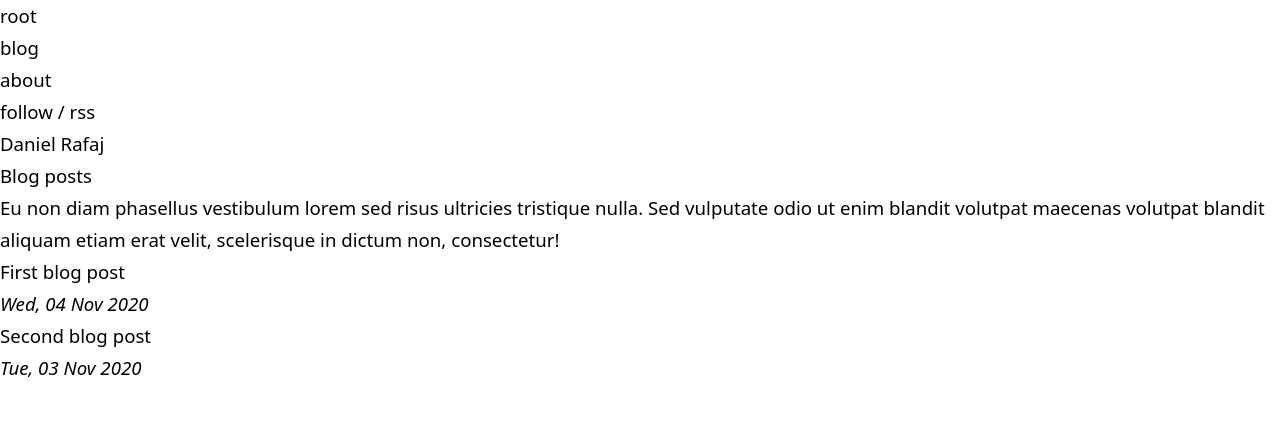
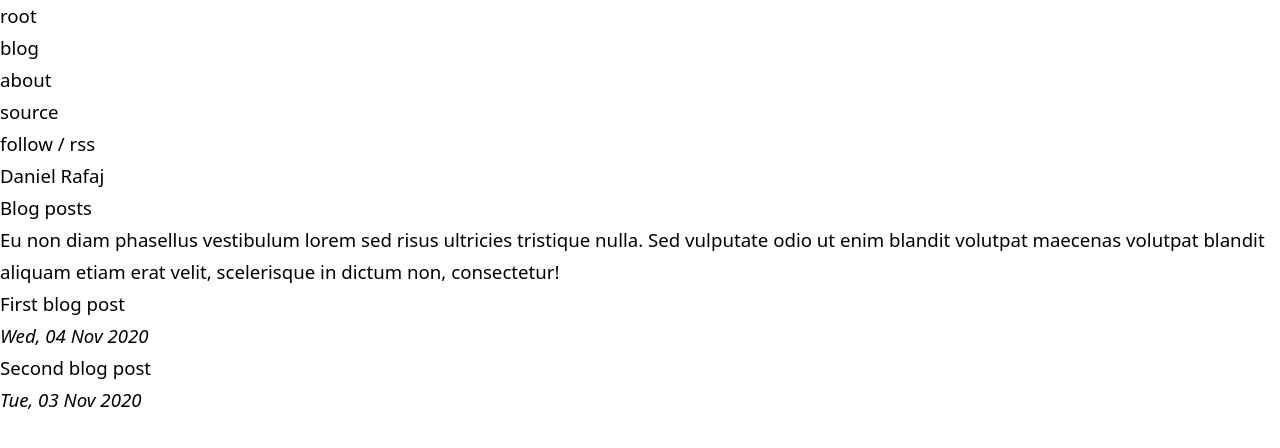
Before and after one commit to danielstaleiny/rafaj.dev, an Eleventy site: page src/index.njk in a window 1280 px wide. Built offline with nearby package versions, Linux system fonts and the light colour scheme; Eleventy itself is replaced by a stand-in of ours; files that its build step writes are made by us from their sources.

Commit message:
add repo link to header

```diff
--- a/src/_includes/partials/header.njk
+++ b/src/_includes/partials/header.njk
@@ -6,6 +6,7 @@
         <li><a {% if page.url == '/a/' %}class="btn btn-active" aria-current="page"{% else %}class="btn"{% endif %} href="/a">about</a></li>
         <!-- <li><a {% if page.url == '/c/' %}class="btn btn-active" aria-current="page"{% else %}class="btn"{% endif %} href="/c">curation</a></li>
              <li><a {% if page.url == '/p/' %}class="btn btn-active" aria-current="page"{% else %}class="btn"{% endif %} href="/p">photos</a></li> -->
+        <li><a class="btn" href="https://github.com/danielstaleiny/web" target="_blank" >source</a></li>
         <li class="flex-1">
           <a class="btn pr-0" href="/feed.json">follow</a>
           <span>/</span>
```
